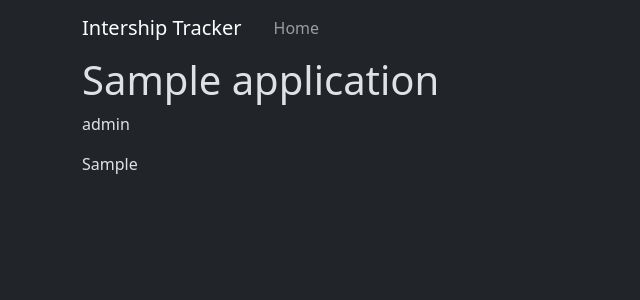
After one commit to shan9581/internship-tracker, a Flask app: page /application/1 in a window 1280 px wide. The commit adds this page. Shown: the top 300 px of the page, without its empty margins (0-640 px from the left). Run offline with Flask 3, Linux system fonts and the light colour scheme; tables that the repository leaves empty hold one stand-in row (values such as "Sample post").

Commit message:
update application route added

```diff
--- a/mainProject/routes.py
+++ b/mainProject/routes.py
@@ -1,5 +1,5 @@
 from mainProject import app, db
-from flask import render_template,  url_for, redirect
+from flask import render_template,  url_for, redirect, request
 from mainProject.models import InternshipApplication
 from mainProject.forms import ApplicationForm
 
@@ -8,7 +8,7 @@ def home():
     applications = InternshipApplication.query.all()
     return render_template('home.html', applications=applications)
 
-
+#creating a new application route
 @app.route("/application/new", methods = ['GET', 'POST'])
 def new_application():
     form = ApplicationForm()
@@ -20,4 +20,36 @@ user_id=1, company_name =form.company_name.data, role = form.role.data,pay = for
         db.session.add(application)
         db.session.commit()
         return redirect(url_for('home'))
-    return render_template('new_application.html', form=form)
+    return render_template('new_application.html', form=form, legend = "New Application")
+
+
+#detail route, viewing the details of an applicaiton
+@app.route("/application/<int:application_id>")
+def application(application_id):
+    application = InternshipApplication.query.get_or_404(application_id)
+    return render_template('application.html',application=application)
+
+
+#update an application route
+@app.route("/application/<int:application_id>/update", methods = ['GET', 'POST'])
+def update_application(application_id):
+    application = InternshipApplication.query.get_or_404(application_id)
+
+    form = ApplicationForm()
+    if form.validate_on_submit():
+        application.company_name =form.company_name.data
+        application.role = form.role.data
+        application.pay = form.pay.data
+        application.url = form.url.data
+        application.notes = form.notes.data
+        db.session.commit()
+        return redirect(url_for('home'))
+
+    elif request.method == 'GET':
+        form.company_name.data = application.company_name
+        form.role.data = application.role
+        form.pay.data = application.pay
+        form.url.data=application.url
+        form.notes.data = application.notes
+
+    return render_template('new_application.html', form=form, legend = "Update Application")
--- /dev/null
+++ b/mainProject/templates/application.html
@@ -0,0 +1,7 @@
+{% extends "layout.html" %}
+{% block content %}
+    <h1> {{application.company_name }}</h1>
+    <p>{{ application.role }}</p>
+    <p> {{ application.pay}} </p>
+
+{% endblock%}
--- a/mainProject/templates/home.html
+++ b/mainProject/templates/home.html
@@ -2,7 +2,7 @@
 {% block content %}
     <h1> My Applications </h1>
     {% for a in applications %}
-        <p> {{ a.company_name }} </p>
+        <p><a href="{{ url_for('application', application_id=a.id) }}" >{{ a.company_name }} </a></p>
 
     {% endfor%}
 
--- a/mainProject/templates/layout.html
+++ b/mainProject/templates/layout.html
@@ -1,5 +1,5 @@
 <!DOCTYPE html>
-<html>
+<html data-bs-theme="dark">
     <head>
         <meta charset="utf-8">
         <meta name="viewport" content="width=device-width, initial-scale=1">
--- a/mainProject/templates/new_application.html
+++ b/mainProject/templates/new_application.html
@@ -1,6 +1,6 @@
 {% extends "layout.html" %}
 {% block content %}
-    <h1> New Application </h1>
+    <h1> {{legend}} </h1>
     <form method="POST" action="">
         {{form.hidden_tag()}}
 
```
